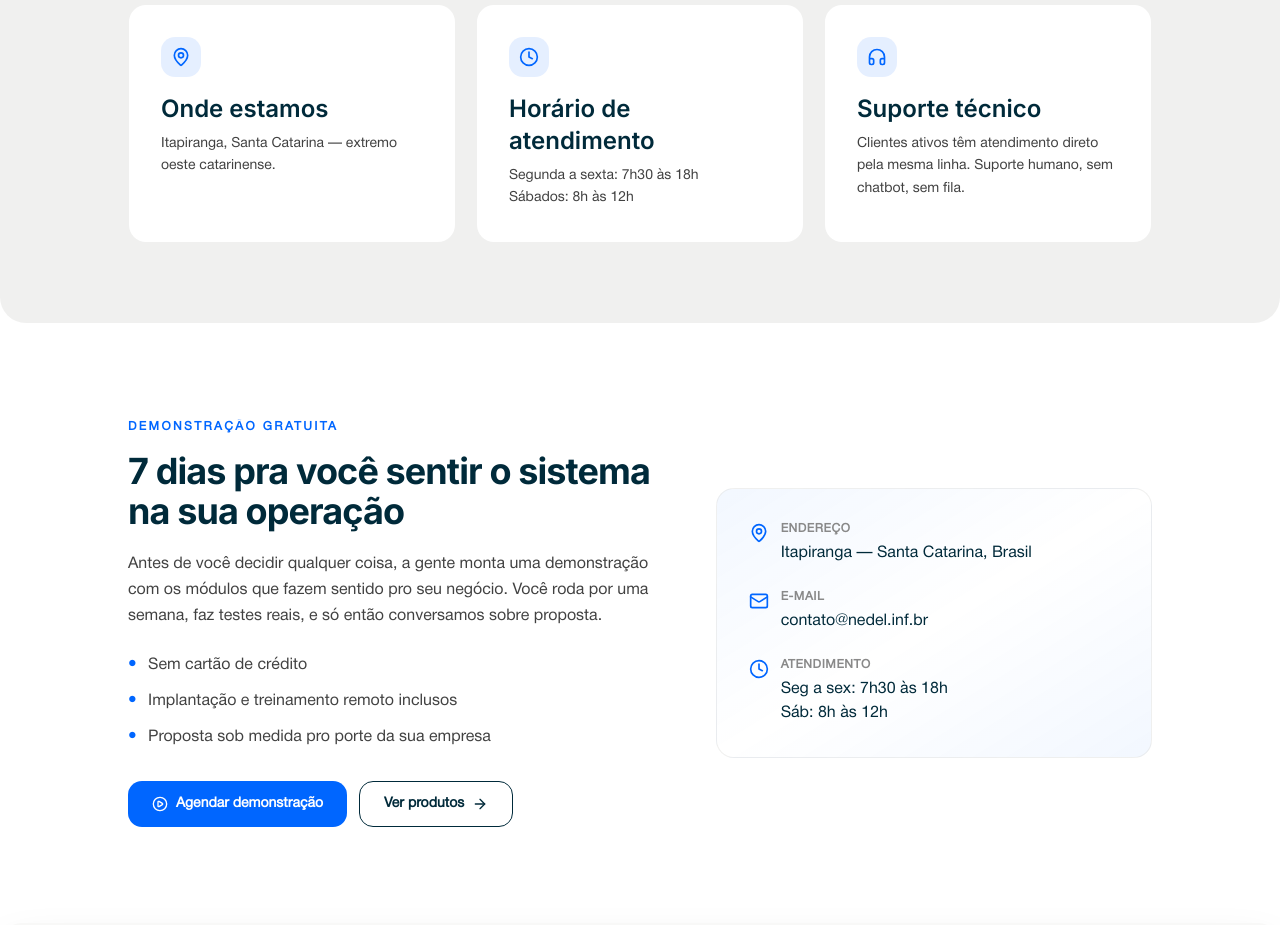
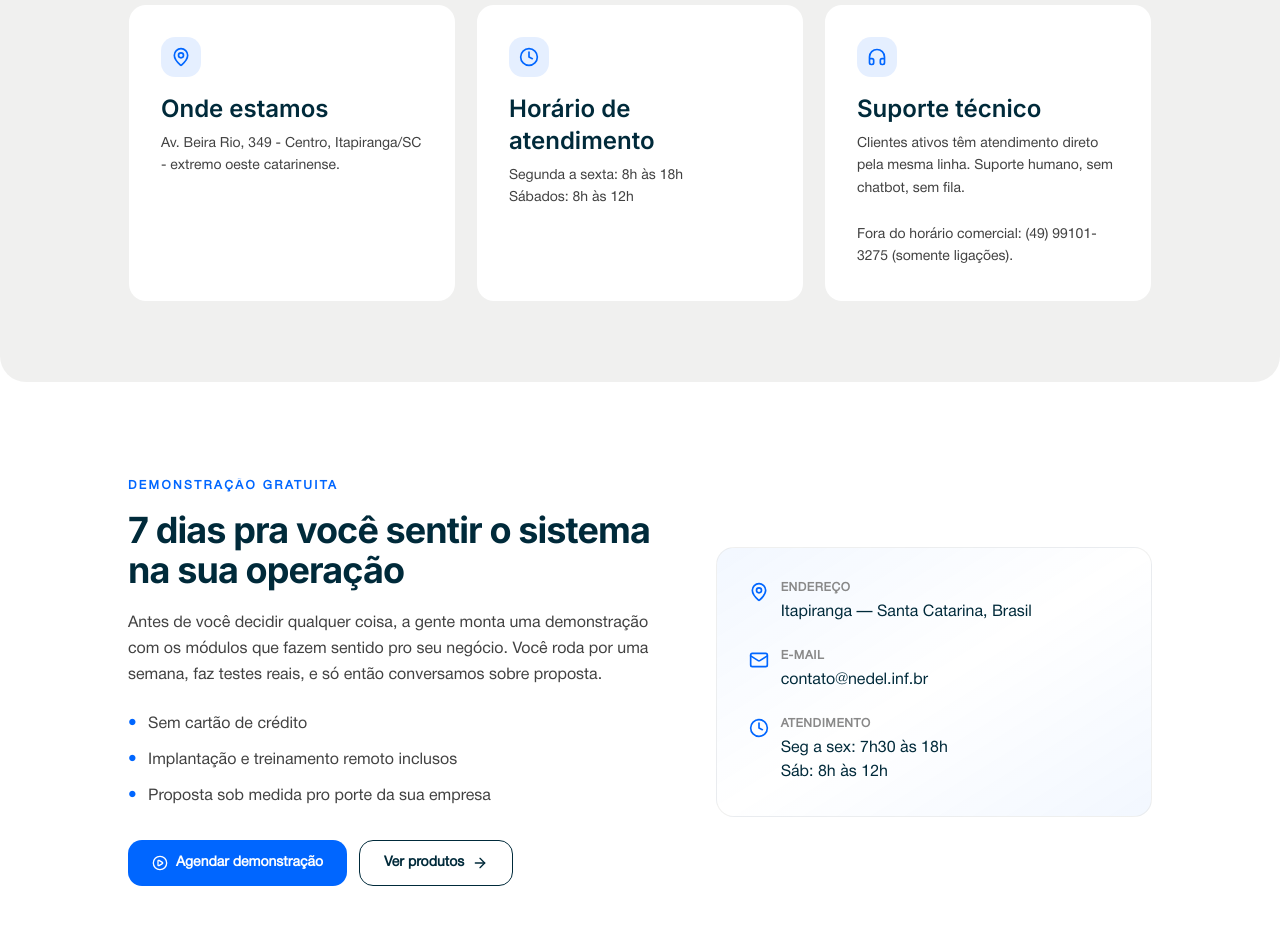
Before and after one commit to nedelsistemas/site, a Next.js app: page /contact in a window 1280 px wide. Shown: the part 1060-1985 px from the top of the page. Built offline with nearby package versions, Linux system fonts and the light colour scheme.

Commit message:
adicionado card para contato do plantão

```diff
--- a/src/app/contact/page.tsx
+++ b/src/app/contact/page.tsx
@@ -46,17 +46,17 @@ const SECONDARY_INFO = [
   {
     icon: <MapPin className="size-5 text-nedel-blue" />,
     title: "Onde estamos",
-    body: "Itapiranga, Santa Catarina — extremo oeste catarinense.",
+    body: "Av. Beira Rio, 349 - Centro, Itapiranga/SC - extremo oeste catarinense.",
   },
   {
     icon: <Clock className="size-5 text-nedel-blue" />,
     title: "Horário de atendimento",
-    body: "Segunda a sexta: 7h30 às 18h\nSábados: 8h às 12h",
+    body: "Segunda a sexta: 8h às 18h\nSábados: 8h às 12h",
   },
   {
     icon: <Headphones className="size-5 text-nedel-blue" />,
     title: "Suporte técnico",
-    body: "Clientes ativos têm atendimento direto pela mesma linha. Suporte humano, sem chatbot, sem fila.",
+    body: "Clientes ativos têm atendimento direto pela mesma linha. Suporte humano, sem chatbot, sem fila.\n\nFora do horário comercial: (49) 99101-3275 (somente ligações).",
   },
 ];
 
@@ -169,20 +169,26 @@ export default function Contact() {
             <p className="text-foreground/80 leading-relaxed mt-5">
               Antes de você decidir qualquer coisa, a gente monta uma
               demonstração com os módulos que fazem sentido pro seu negócio.
-              Você roda por uma semana, faz testes reais, e só então
-              conversamos sobre proposta.
+              Você roda por uma semana, faz testes reais, e só então conversamos
+              sobre proposta.
             </p>
             <ul className="space-y-3 mt-6 text-foreground/80">
               <li className="flex gap-3">
-                <span className="text-nedel-blue font-semibold shrink-0">•</span>
+                <span className="text-nedel-blue font-semibold shrink-0">
+                  •
+                </span>
                 <span>Sem cartão de crédito</span>
               </li>
               <li className="flex gap-3">
-                <span className="text-nedel-blue font-semibold shrink-0">•</span>
+                <span className="text-nedel-blue font-semibold shrink-0">
+                  •
+                </span>
                 <span>Implantação e treinamento remoto inclusos</span>
               </li>
               <li className="flex gap-3">
-                <span className="text-nedel-blue font-semibold shrink-0">•</span>
+                <span className="text-nedel-blue font-semibold shrink-0">
+                  •
+                </span>
                 <span>Proposta sob medida pro porte da sua empresa</span>
               </li>
             </ul>
```
